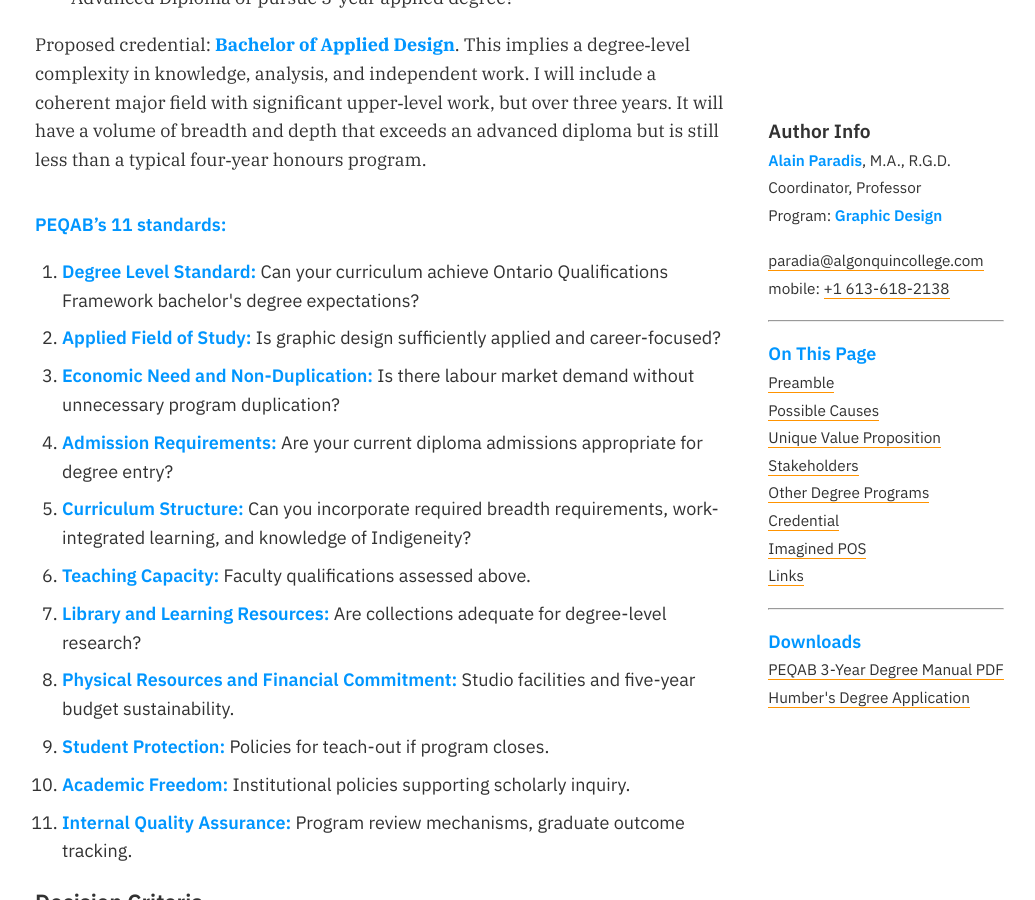
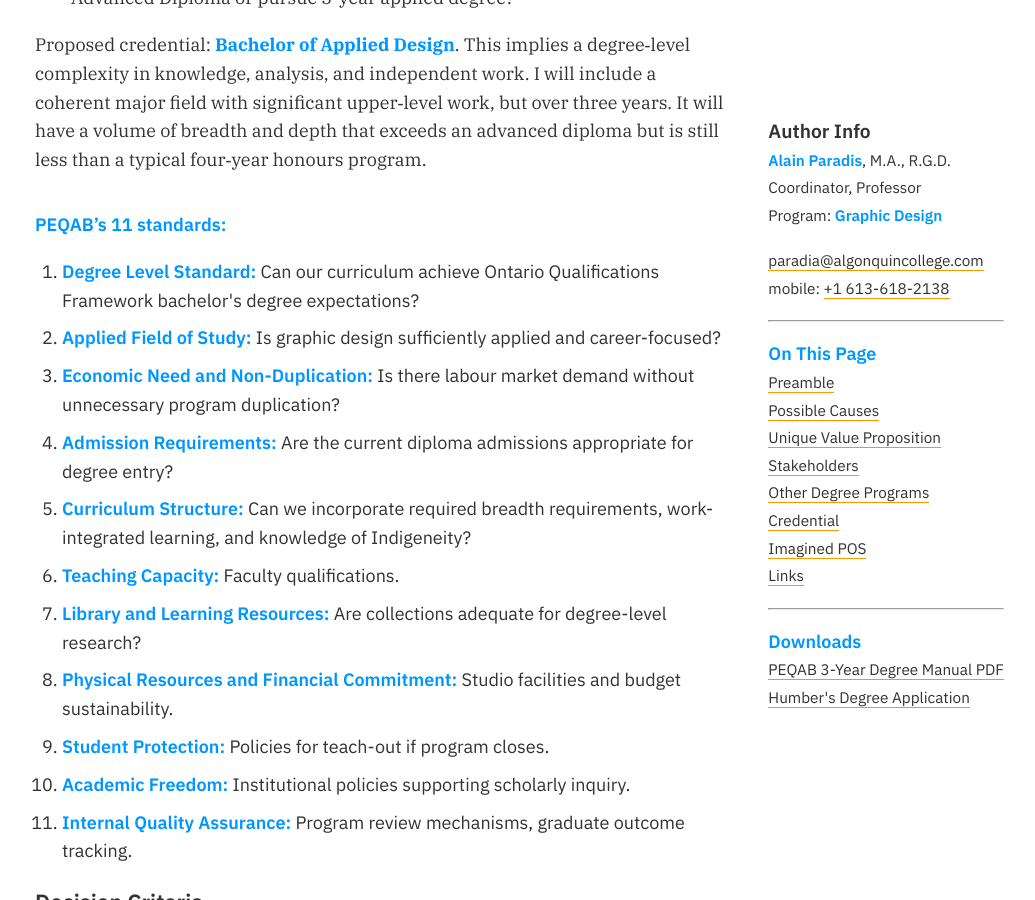
Before and after one commit to AlainParadis/program-transformation, a Jekyll site: the page built from index.md, in a window 1280 px wide and 900 px high, scrolled down 5111 px. Shown: the whole window, without its empty margins (73-1108 px from the left). Built offline with Jekyll 4.4.1, drawn with Linux system fonts in a browser that asks for light colours.

Commit message:
Refine PEQAB standards copy in sitewide data
Update peqab-standards entries in _data/sitewide.yml: adjust wording for consistent, inclusive phrasing (e.g., change "your" to "our" or neutral phrasing), shorten several descriptions for clarity, and remove empty url placeholders. These tweaks clean up copy and data hygiene for the sitewide PEQAB section.

```diff
--- a/_data/sitewide.yml
+++ b/_data/sitewide.yml
@@ -129,35 +129,24 @@ degree-programs:
 
 peqab-standards:
   - title: "Degree Level Standard"
-    url: "https://peqab.ca/en/degree-level-standards/"
-    description: "Can your curriculum achieve Ontario Qualifications Framework bachelor's degree expectations?"
+    description: "Can our curriculum achieve Ontario Qualifications Framework bachelor's degree expectations?"
   - title: "Applied Field of Study"
-    url: ""
     description: "Is graphic design sufficiently applied and career-focused?"
   - title: "Economic Need and Non-Duplication"
-    url: ""
     description: "Is there labour market demand without unnecessary program duplication?"
   - title: "Admission Requirements"
-    url: ""
-    description: "Are your current diploma admissions appropriate for degree entry?"
+    description: "Are the current diploma admissions appropriate for degree entry?"
   - title: "Curriculum Structure"
-    url: ""
-    description: "Can you incorporate required breadth requirements, work-integrated learning, and knowledge of Indigeneity?"
+    description: "Can we incorporate required breadth requirements, work-integrated learning, and knowledge of Indigeneity?"
   - title: "Teaching Capacity"
-    url: ""
-    description: "Faculty qualifications assessed above."
+    description: "Faculty qualifications."
   - title: "Library and Learning Resources"
-    url: ""
     description: "Are collections adequate for degree-level research?"
   - title: "Physical Resources and Financial Commitment"
-    url: ""
-    description: "Studio facilities and five-year budget sustainability."
+    description: "Studio facilities and budget sustainability."
   - title: "Student Protection"
-    url: ""
     description: "Policies for teach-out if program closes."
   - title: "Academic Freedom"
-    url: ""
     description: "Institutional policies supporting scholarly inquiry."
   - title: "Internal Quality Assurance"
-    url: ""
     description: "Program review mechanisms, graduate outcome tracking."
```
